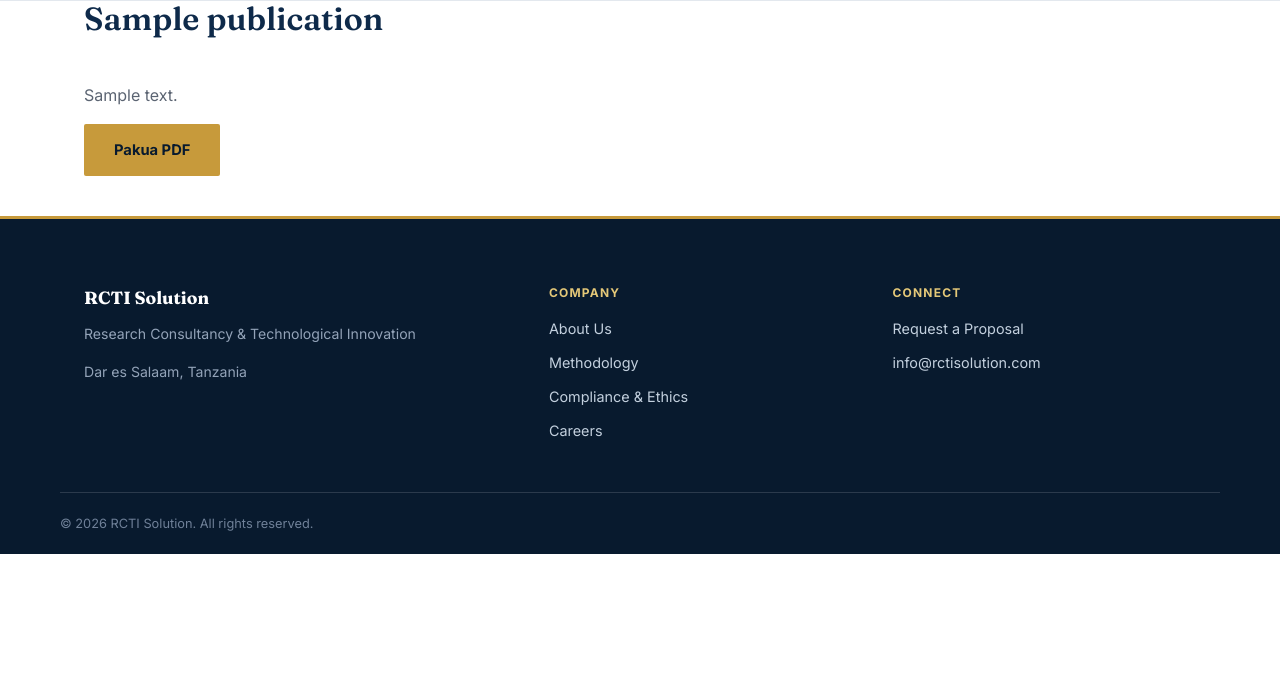
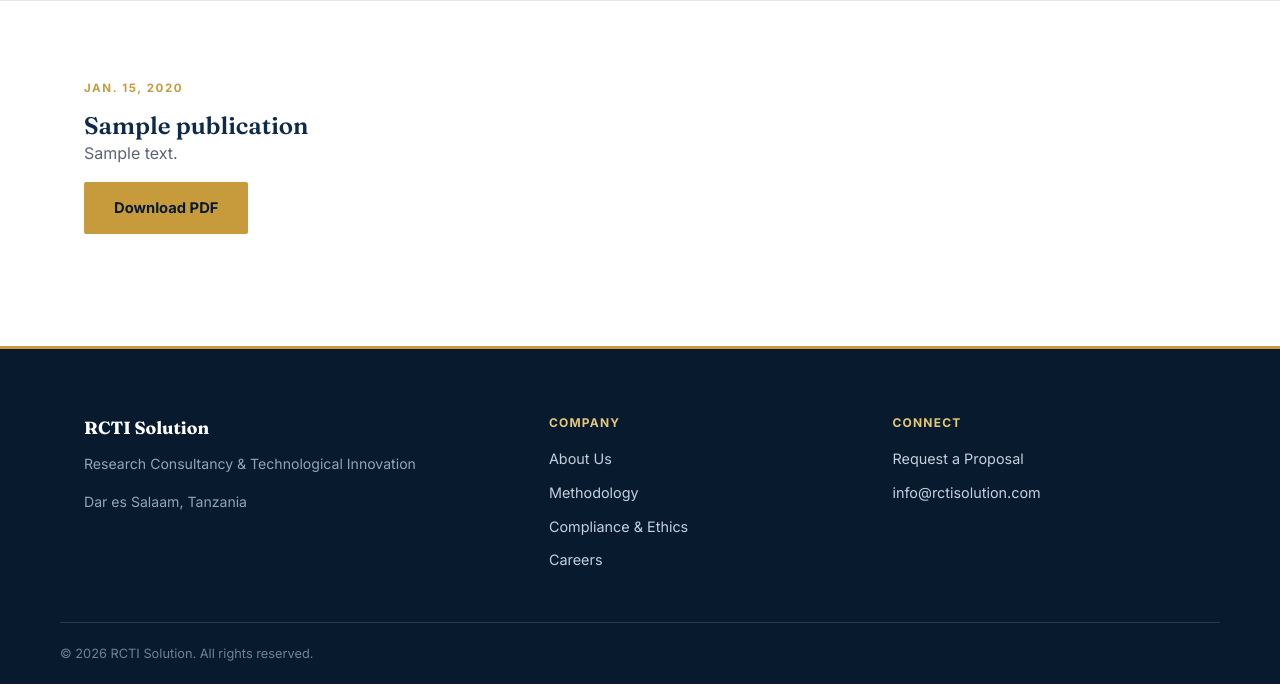
Before and after one commit to elihudi19/Filemon-research-company, a Django app: a page that uses templates/insights/publication_detail.html in a window 1280 px wide. Shown: the part 108-800 px from the top of the page. Run offline with Django 5.2, Linux system fonts and the light colour scheme; tables that the repository leaves empty hold one stand-in row (values such as "Sample post").

Commit message:
Refactor publication_detail.html for i18n support
Updated publication detail template to use internationalization for title and summary fields, and improved layout.

```diff
--- a/templates/insights/publication_detail.html
+++ b/templates/insights/publication_detail.html
@@ -1,11 +1,15 @@
 {% extends "base.html" %}
-{% block title %}{{ publication.title_en }} — {{ COMPANY_NAME }}{% endblock %}
+{% load i18n_extras %}
+{% block title %}{% lfield publication "title" %} — {{ COMPANY_NAME }}{% endblock %}
 {% block content %}
-<section class="container">
-  <h2 class="section-title">{{ publication.title_en }}</h2>
-  <p>{{ publication.summary_en }}</p>
-  <a href="{{ publication.document.url }}" class="btn-primary" target="_blank" rel="noopener noreferrer">
-    Pakua PDF
-  </a>
+<section class="block">
+  <div class="container">
+    <span class="eyebrow">{{ publication.published_date }}</span>
+    <h2>{% lfield publication "title" %}</h2>
+    <p style="max-width:720px;">{% lfield publication "summary" %}</p>
+    <a href="{{ publication.document.url }}" class="btn-primary" target="_blank" rel="noopener noreferrer">
+      {% if LANG == 'en' %}Download PDF{% else %}Pakua PDF{% endif %}
+    </a>
+  </div>
 </section>
 {% endblock %}
```
